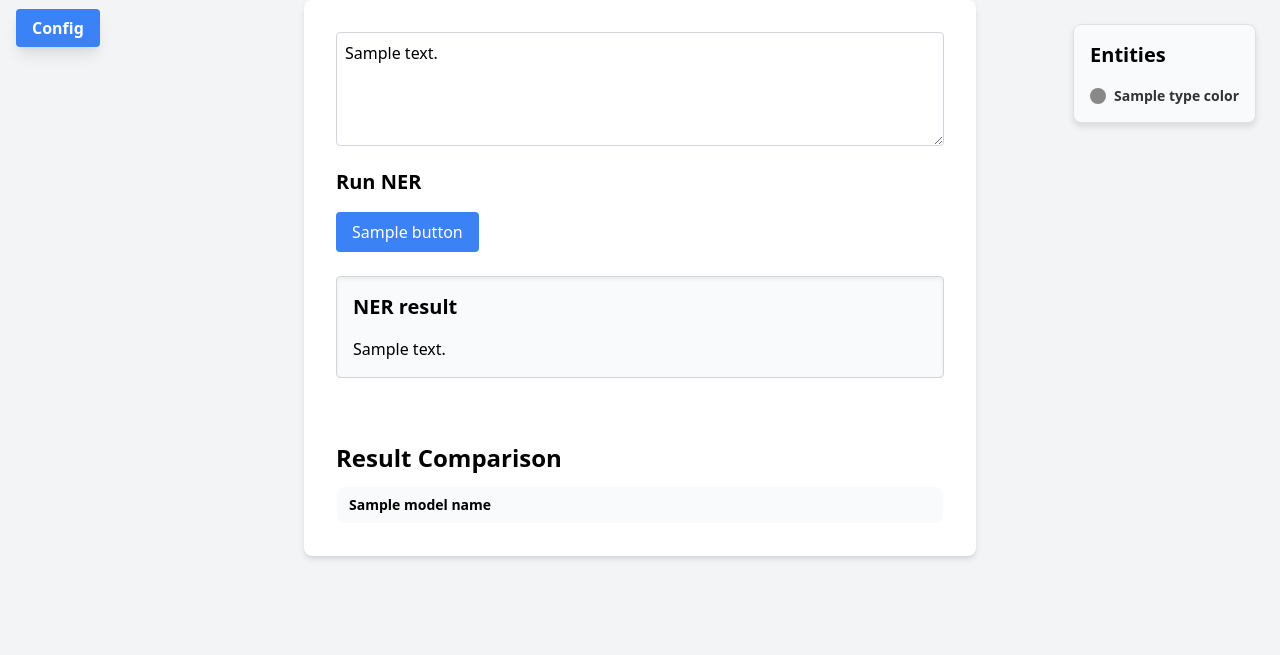
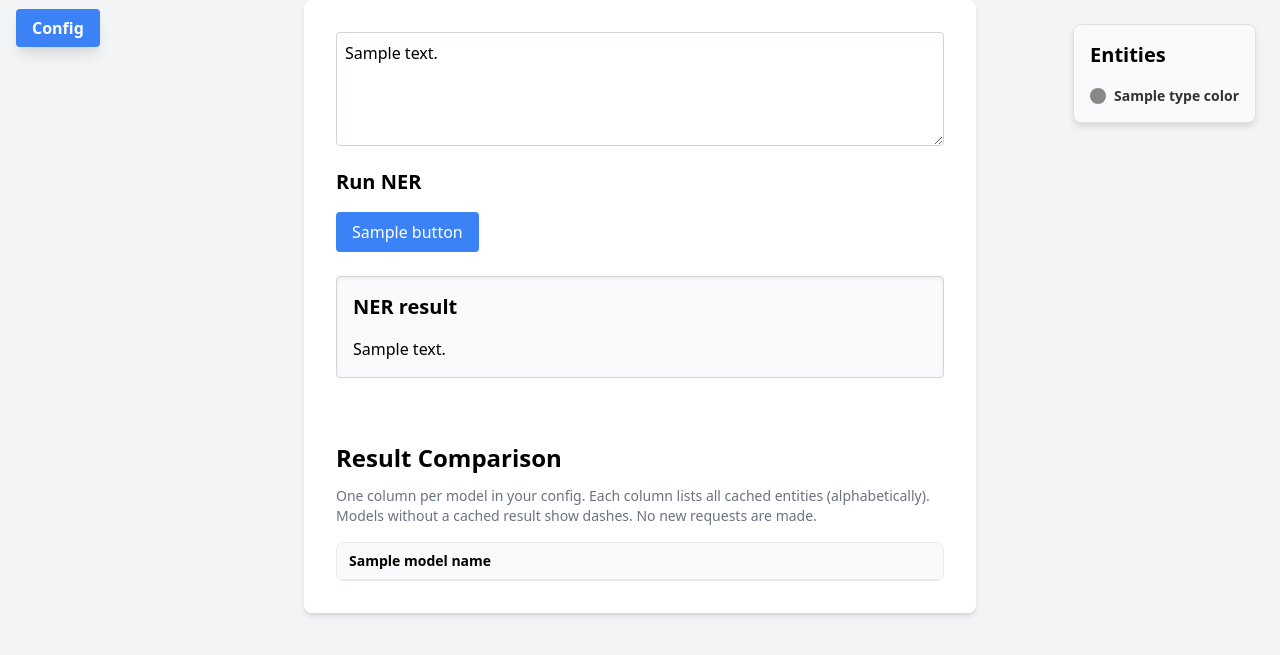
Before and after one commit to llinauer/ner_visualizer, a Flask app: template templates/index.html in a window 1280 px wide. Shown: the top 655 px of the page. Run offline with Flask 3, Linux system fonts and the light colour scheme; the template is opened without the code that fills it: most values are stand-ins (such as "Sample title", 1, 10 or a date in 2020); lists and menus that the app fills with data are empty.

Commit message:
Fix comparison table, so that it shows all results at once

```diff
--- a/app.py
+++ b/app.py
@@ -60,8 +60,7 @@ def index():
             _LAST_UI_STATE[sid] = {"url": url, "text": raw_text, "extra_args": extra_args_str}
 
         # Build comparison columns (from cache only)
-        model_names, entity_columns, compare_labels = build_entity_columns(configs, raw_text, extra_args)
-        all_labels.update(compare_labels)
+        model_names, entity_columns = build_entity_columns(configs, raw_text)
 
     else:  # GET
         sid = session.get("sid")
@@ -79,8 +78,7 @@ def index():
                 all_labels.update(cached.values())
 
                 # Build comparison columns (from cache only)
-                model_names, entity_columns, compare_labels = build_entity_columns(configs, raw_text, extra_args)
-                all_labels.update(compare_labels)
+                model_names, entity_columns = build_entity_columns(configs, raw_text)
 
     return render_template(
         "index.html",
--- a/templates/index.html
+++ b/templates/index.html
@@ -69,14 +69,17 @@
     {% endif %}
 
 
-    <!-- NEW: Comparison table lives AFTER highlight + legend -->
     {% if model_names %}
-      <div class="mt-16">  <!-- big spacer to “move it down” -->
+      <div class="mt-16">
         <h2 class="text-2xl font-bold mb-3">Result Comparison</h2>
+        <p class="text-sm text-gray-500 mb-4">
+          One column per model in your config. Each column lists all cached entities (alphabetically).
+          Models without a cached result show dashes. No new requests are made.
+        </p>
 
-        <div class="overflow-x-auto">
-          <table class="min-w-full text-sm border border-gray-200 rounded-lg overflow-hidden">
-            <thead class="bg-gray-50">
+        <div class="overflow-x-auto border border-gray-200 rounded-lg">
+          <table class="min-w-full text-sm">
+            <thead class="bg-gray-50 sticky top-0">
               <tr>
                 {% for m in model_names %}
                   <th class="py-2 px-3 text-left font-semibold border-b border-gray-200">{{ m }}</th>
@@ -84,6 +87,7 @@
               </tr>
             </thead>
             <tbody>
+              {# Find the tallest column so we render ALL rows #}
               {% set ns = namespace(maxlen=0) %}
               {% for m in model_names %}
                 {% set l = (entity_columns.get(m) or [])|length %}
@@ -94,15 +98,14 @@
                 <tr class="border-b border-gray-100">
                   {% for m in model_names %}
                     {% set items = entity_columns.get(m) or [] %}
-                    <td class="py-1.5 px-3 align-top">
+                    <td class="py-2 px-3 align-top">
                       {% if i < items|length %}
                         {% set ent = items[i][0] %}
                         {% set label = items[i][1] %}
-                        <span class="ner-entity px-1 rounded"
-                              aria-label="{{ label }}"
-                              style="background-color: {{ type_colors.get(label, '#eef2ff') }};">
-                          {{ ent }}
-                        </span>
+                        <div class="leading-snug">
+                          <span class="font-medium">{{ ent }}</span>
+                          <span class="text-gray-500 text-xs"> — {{ label }}</span>
+                        </div>
                       {% else %}
                         <span class="text-gray-300">—</span>
                       {% endif %}
```
Also changed, not shown: ner_visualizer/cache.py (+20 -1 lines), ner_visualizer/compare.py (+7 -14 lines).
